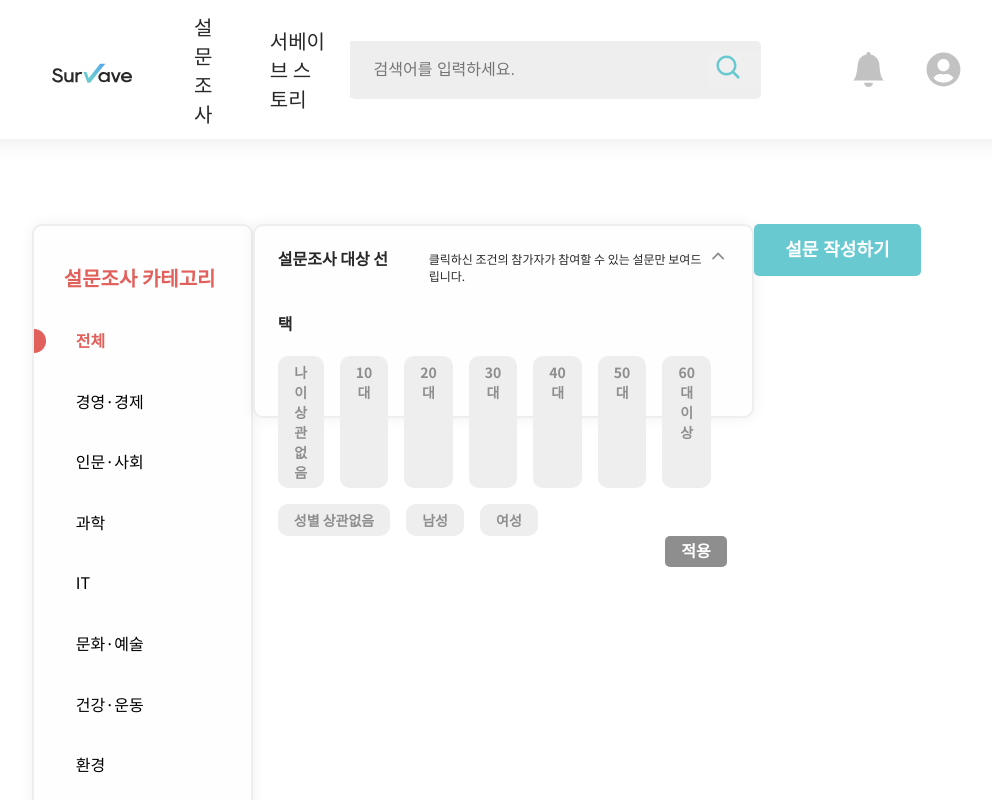
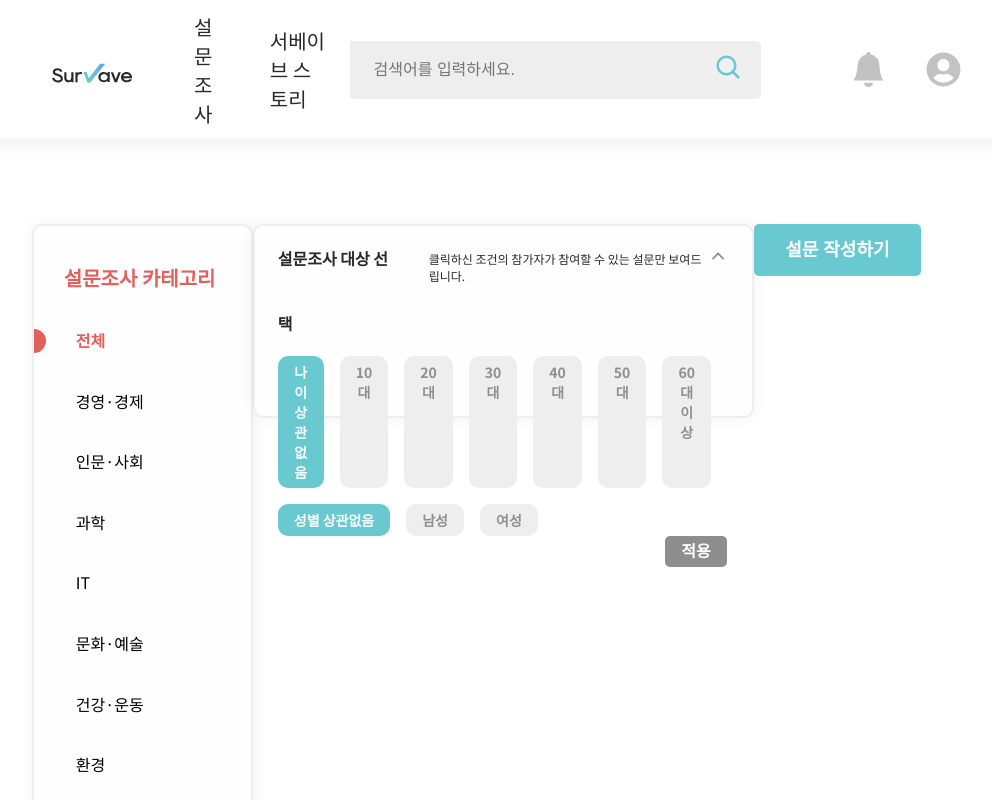
Before and after one commit to UMC-MMM/Client, a React (Create React App) app in the folder mmm_client/: page /surveyList in a window 1280 px wide. Both pictures are taken after a click on the icon 867 px from the left and 258 px from the top of the page. Shown: the top 800 px of the page, without its empty margins (182-1174 px from the left). Built offline with nearby package versions, Linux system fonts and the light colour scheme.

Commit message:
설문조사 목록 페이지 - 설문조사 대상 태그 선택 시 태그 색상 변경 & key값 넘겨줌

```diff
--- a/mmm_client/src/app.css
+++ b/mmm_client/src/app.css
@@ -1208,6 +1208,11 @@
   cursor: pointer;
 }
 
+.surveyListTargetTagClicked {
+  background-color: #68c9d1;
+  color: #fefefe;
+}
+
 .surveyTargetBox {
   cursor: pointer;
 }
--- a/mmm_client/src/components/surveyTarget/surveyTargetBoxBig.jsx
+++ b/mmm_client/src/components/surveyTarget/surveyTargetBoxBig.jsx
@@ -1,17 +1,37 @@
 import React from "react";
+import { useState } from "react";
 import { IoIosArrowUp } from "react-icons/io";
 
 const SurveyTargetBoxSmall = ({ handleSurveyTarget }) => {
   const targetAge = [
-    "나이 상관없음",
-    "10대",
-    "20대",
-    "30대",
-    "40대",
-    "50대",
-    "60대 이상",
+    { key: 0, selectAge: "나이 상관없음" },
+    { key: 1, selectAge: "10대" },
+    { key: 2, selectAge: "20대" },
+    { key: 3, selectAge: "30대" },
+    { key: 4, selectAge: "40대" },
+    { key: 5, selectAge: "50대" },
+    { key: 6, selectAge: "60대 이상" },
   ];
-  const targetGender = ["성별 상관없음", "남성", "여성"];
+  // key 값으로 구분
+
+  const targetGender = [
+    { key: 0, selectGender: "성별 상관없음" },
+    { key: 1, selectGender: "남성" },
+    { key: 2, selectGender: "여성" },
+  ];
+
+  const [selectTargetAge, setSelectTargetAge] = useState(0);
+  const [selectTargetGender, setSelectTargetGender] = useState(0);
+
+  const handleTargetAge = (age) => {
+    setSelectTargetAge(age);
+    // console.log(age);
+  };
+
+  const handleTargetGender = (gender) => {
+    setSelectTargetGender(gender);
+    // console.log(gender);
+  };
 
   return (
     <div className="surveyListSelectBoxBig">
@@ -32,12 +52,30 @@ const SurveyTargetBoxSmall = ({ handleSurveyTarget }) => {
       <div className="surveyListSelectBoxBigTagContainer">
         <div className="surveyListTargetAge">
           {targetAge.map((age) => (
-            <span className="surveyListTargetTag">{age}</span>
+            <span
+              className={
+                selectTargetAge === age.key
+                  ? "surveyListTargetTag surveyListTargetTagClicked"
+                  : "surveyListTargetTag"
+              }
+              onClick={() => handleTargetAge(age.key)}
+            >
+              {age.selectAge}
+            </span>
           ))}
         </div>
         <div className="surveyListTargetGender">
           {targetGender.map((gender) => (
-            <span className="surveyListTargetTag">{gender}</span>
+            <span
+              className={
+                selectTargetGender === gender.key
+                  ? "surveyListTargetTag surveyListTargetTagClicked"
+                  : "surveyListTargetTag"
+              }
+              onClick={() => handleTargetGender(gender.key)}
+            >
+              {gender.selectGender}
+            </span>
           ))}
         </div>
         <button className="surveyListTargetBnt">적용</button>
--- a/mmm_client/src/pages/surveyList.jsx
+++ b/mmm_client/src/pages/surveyList.jsx
@@ -57,7 +57,7 @@ const SurveyList = () => {
                         : "categoryListItemCircle"
                     }
                     src={RedCircle}
-                    alt="선택"
+                    alt="선택한 메뉴"
                   ></img>
                   <div
                     className={
```
